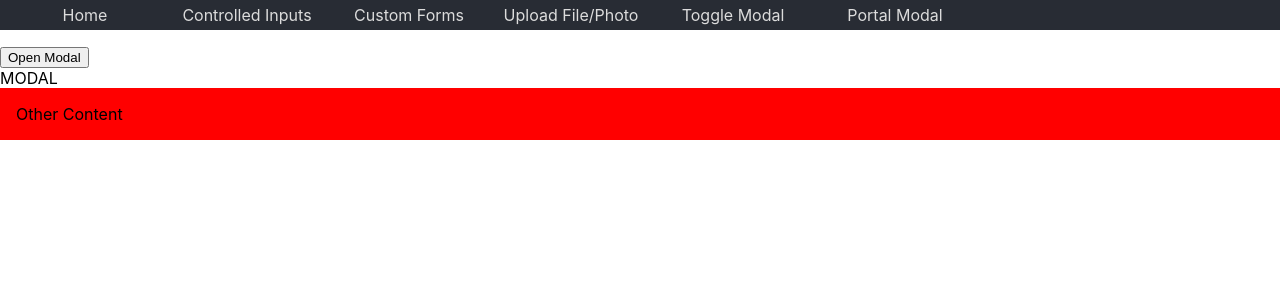
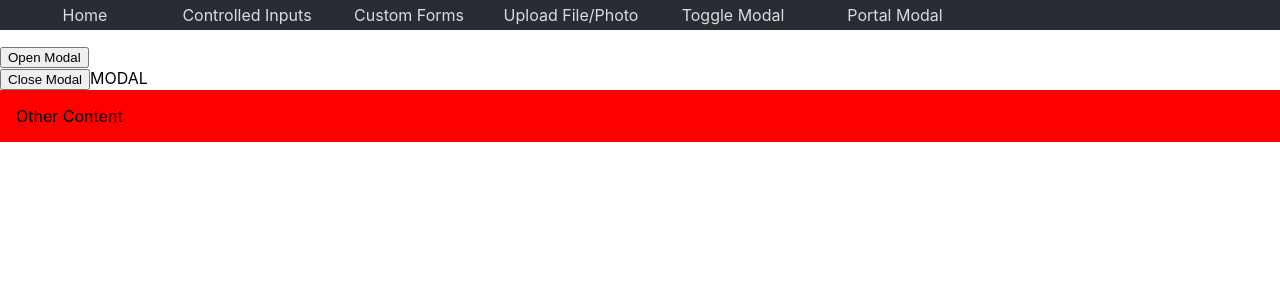
Before and after one commit to vishalicious213/react-test-projects, a React (Create React App) app: page /portal in a window 1280 px wide. Both pictures are taken after a click on the button "Open Modal". Shown: the top 300 px of the page. Built offline with nearby package versions, Linux system fonts and the light colour scheme.

Commit message:
Portal - added onClose and passed it to PortalModal for close button

```diff
--- a/src/components/Portal.js
+++ b/src/components/Portal.js
@@ -8,7 +8,7 @@ export default function Portal() {
         <div className='portal'>
             <button onClick={() => setIsOpen(true)}>Open Modal</button>
 
-            <PortalModal open={isOpen}>
+            <PortalModal open={isOpen} onClose={() => setIsOpen(false)}>
                 MODAL
             </PortalModal>
         </div>
--- a/src/components/portal-components/PortalModal.js
+++ b/src/components/portal-components/PortalModal.js
@@ -1,8 +1,11 @@
 import React from 'react'
 
-export default function PortalModal({ children }) {
+export default function PortalModal({ open, children, onClose }) {
+    if (!open) return null
+
     return (
         <div>
+            <button onClick={onClose}>Close Modal</button>
             {children}
         </div>
     )
```
